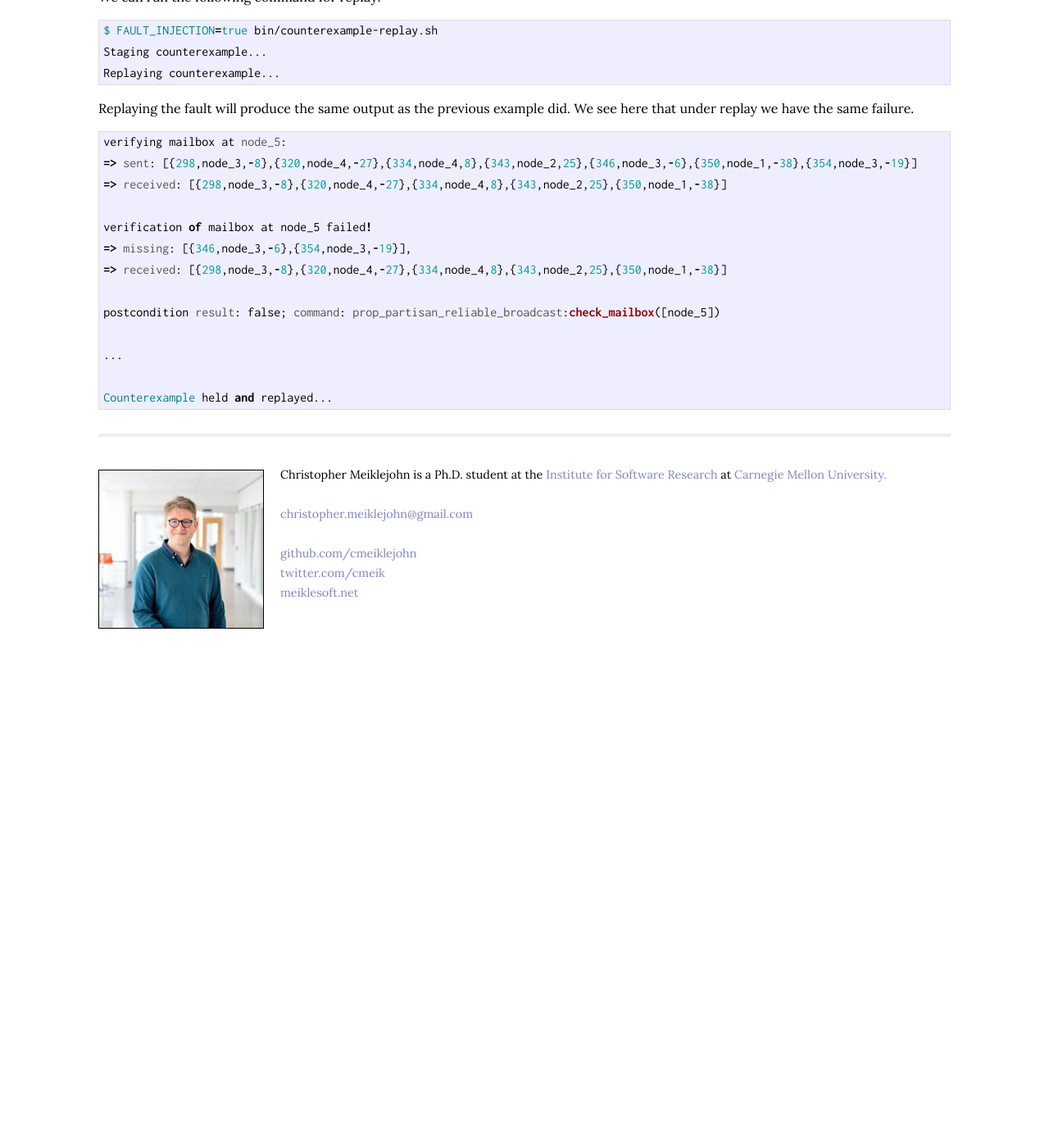
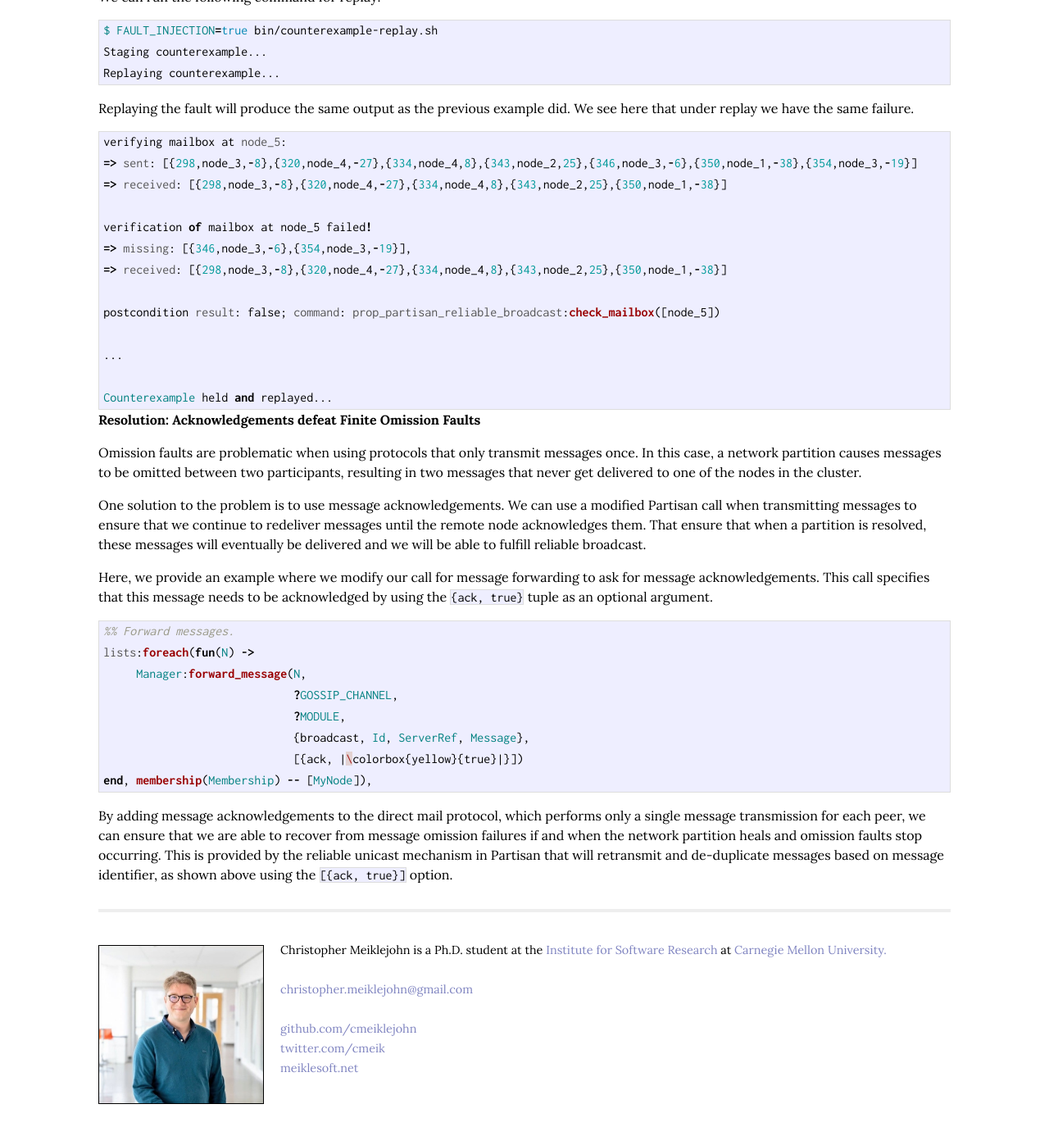
Before and after one commit to cmeiklejohn/cmeiklejohn.github.io, a Jekyll site: the page built from _posts/2019-04-20-fault-injection-1.markdown, in a window 1280 px wide and 1400 px high, scrolled down 4473 px. Shown: the top 1386 px of the window at 82% size. Built offline with Jekyll 4.4.1, drawn with Linux system fonts in a browser that asks for light colours; some web fonts are replaced; before the commit the page ends 5293 px from its top, so only the background shows below that.

Commit message:
prototyping new article

````diff
--- a/_posts/2019-04-20-fault-injection-1.markdown
+++ b/_posts/2019-04-20-fault-injection-1.markdown
@@ -191,3 +191,23 @@ postcondition result: false; command: prop_partisan_reliable_broadcast:check_mai
 
 Counterexample held and replayed...
 {% endhighlight %}
+
+### Resolution: Acknowledgements defeat Finite Omission Faults
+Omission faults are problematic when using protocols that only transmit messages once.  In this case, a network partition causes messages to be omitted between two participants, resulting in two messages that never get delivered to one of the nodes in the cluster.
+
+One solution to the problem is to use message acknowledgements.  We can use a modified Partisan call when transmitting messages to ensure that we continue to redeliver messages until the remote node acknowledges them.  That ensure that when a partition is resolved, these messages will eventually be delivered and we will be able to fulfill reliable broadcast.
+
+Here, we provide an example where we modify our call for message forwarding to ask for message acknowledgements.  This call specifies that this message needs to be acknowledged by using the ```{ack, true}``` tuple as an optional argument.
+
+{% highlight erlang %}
+%% Forward messages.
+lists:foreach(fun(N) ->
+     Manager:forward_message(N,
+                             ?GOSSIP_CHANNEL,
+                             ?MODULE,
+                             {broadcast, Id, ServerRef, Message},
+                             [{ack, |\colorbox{yellow}{true}|}])
+end, membership(Membership) -- [MyNode]),
+{% endhighlight %}
+
+By adding message acknowledgements to the direct mail protocol, which performs only a single message transmission for each peer, we can ensure that we are able to recover from message omission failures if and when the network partition heals and omission faults stop occurring.  This is provided by the reliable unicast mechanism in Partisan that will retransmit and de-duplicate messages based on message identifier, as shown above using the ```[{ack, true}]``` option.
````
